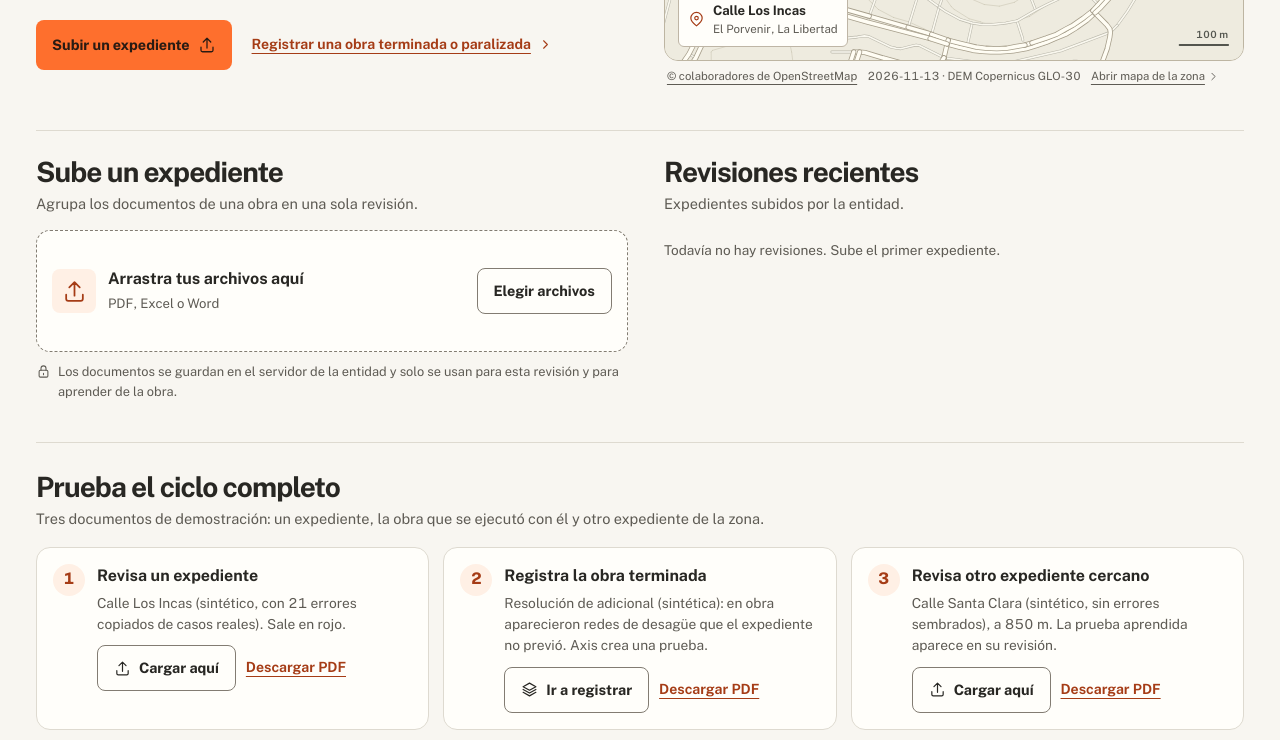
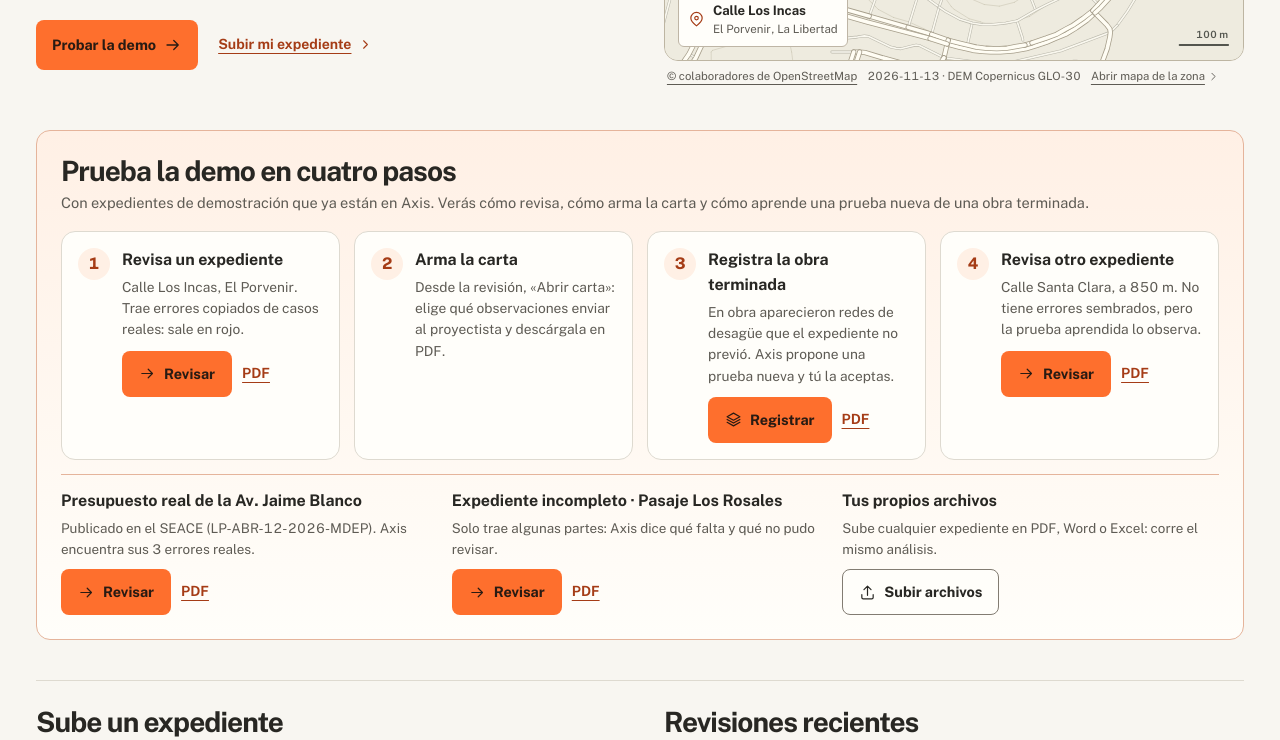
Before and after one commit to andr2116d/axis, a Next.js app in the folder front/: page / in a window 1280 px wide. Shown: the part 400-1140 px from the top of the page. Built offline with nearby package versions, Linux system fonts and the light colour scheme.

Commit message:
feat(front): demo con un clic y nueva página de cómo funciona

```diff
--- a/front/src/app/globals.css
+++ b/front/src/app/globals.css
@@ -660,3 +660,40 @@ a.btn{text-decoration:none}
 .campo-carta input{width:100%;min-height:40px;border:1px solid var(--line-strong);border-radius:7px;background:var(--white);color:var(--ink);padding:6px 9px;font-size:.88rem}
 .carta-subtitulo{margin-top:16px}
 @media print{.letter-remove{display:none!important}.carta-resultado{border:1px solid #999}}
+.pill.neutral{color:var(--muted);background:#efece5}
+.chips .chip-alta{background:var(--high-bg);border-color:#e7bfb6;color:var(--high)}
+.chips .chip-confirmar{background:var(--pending-bg);color:var(--pending)}
+.chips .chip-confirmed{background:var(--good-bg);border-color:#bcd9c3;color:var(--good)}
+.lista-pruebas{list-style:none;margin:0 0 14px;padding:0;display:grid;grid-template-columns:repeat(auto-fill,minmax(360px,1fr));gap:0 18px}
+.lista-pruebas li{display:grid;grid-template-columns:auto 1fr auto;gap:10px;align-items:center;border-bottom:1px solid var(--line);padding:8px 2px;font-size:.86rem}
+.lista-pruebas li.de-obra{background:var(--warm);padding-inline:8px;border-radius:6px}
+.lista-pruebas .mono{color:var(--muted);font-size:.72rem}
+.nombre-prueba small{display:block;color:var(--muted);font-size:.75rem}
+@media(max-width:620px){.lista-pruebas{grid-template-columns:1fr}}
+.kit-demo{margin:10px 0 40px;border-top:0;padding:24px;border:1px solid var(--warm-line);border-radius:var(--radius);background:linear-gradient(180deg,var(--warm),var(--surface))}
+.kit-pasos{grid-template-columns:repeat(4,minmax(0,1fr))}
+.kit-otros{display:grid;grid-template-columns:repeat(3,minmax(0,1fr));gap:14px;margin-top:14px;padding-top:14px;border-top:1px solid var(--warm-line)}
+.kit-otros>div{display:grid;gap:4px;align-content:start}
+.kit-otros span{font-size:.84rem;color:var(--muted)}
+.kit-otros .kit-acciones{margin-top:6px}
+@media(max-width:1040px){.kit-pasos,.kit-otros{grid-template-columns:1fr}}
+
+/* ── Cómo funciona ────────────────────────────────────────── */
+.flujos{display:grid;gap:16px;margin-bottom:36px}
+.flujo{border:1px solid var(--line);border-radius:var(--radius);background:var(--surface);padding:18px}
+.flujo h3{font-size:1.05rem;margin-bottom:12px}
+.flujo ol{list-style:none;margin:0;padding:0;display:grid;grid-template-columns:repeat(5,minmax(0,1fr));gap:10px;counter-reset:paso}
+.flujo li{position:relative;display:grid;gap:4px;align-content:start;padding:12px;border-radius:10px;background:var(--white);border:1px solid var(--line)}
+.flujo li:not(:last-child)::after{content:"→";position:absolute;right:-11px;top:22px;color:var(--accent);font-weight:800;z-index:1}
+.flujo li strong{font-size:.9rem}
+.flujo li small{font-size:.8rem;color:var(--muted)}
+.flujo .mono{color:var(--accent)}
+.flujo-icono{display:inline-grid;place-items:center;width:34px;height:34px;border-radius:9px;background:var(--warm);color:var(--accent);flex:none}
+.flujos-nota{display:flex;align-items:center;gap:8px;font-size:.88rem;color:var(--muted)}
+.grupos-motores{display:grid;grid-template-columns:repeat(auto-fill,minmax(330px,1fr));gap:14px}
+.grupos-motores article{border:1px solid var(--line);border-radius:var(--radius);background:var(--surface);padding:16px}
+.grupos-motores h3{display:flex;align-items:center;gap:10px;font-size:1.02rem;margin-bottom:10px}
+.grupos-motores ul{list-style:none;margin:0;padding:0}
+.grupos-motores li{display:grid;gap:1px;border-top:1px solid var(--line);padding:7px 0;font-size:.86rem}
+.grupos-motores li span{color:var(--muted);font-size:.8rem}
+@media(max-width:1040px){.flujo ol{grid-template-columns:1fr}.flujo li:not(:last-child)::after{content:"↓";right:auto;left:22px;top:auto;bottom:-15px}}
--- a/front/src/app/page.tsx
+++ b/front/src/app/page.tsx
@@ -1,5 +1,6 @@
 import Link from 'next/link';
-import { listarExpedientes } from '@/servidor/almacen';
+import { listarExpedientes, listarPruebas } from '@/servidor/almacen';
+import { pruebasConocidas } from '@/servidor/aprendizaje/biblioteca';
 import { usaBlob } from '@/servidor/respaldo';
 import { CargaExpediente } from '@/componentes/CargaExpediente';
 import { Icono } from '@/componentes/Icono';
@@ -11,20 +12,23 @@ import { KitDemo } from '@/componentes/KitDemo';
 export const dynamic = 'force-dynamic';
 
 export default async function Inicio() {
-  const recientes = (await listarExpedientes()).slice(0, 6);
+  const [todos, aprendidas] = await Promise.all([listarExpedientes(), listarPruebas()]);
+  const recientes = todos.slice(0, 6);
+  const pruebas = pruebasConocidas(aprendidas).filter((p) => p.estado === 'activa').length;
   return (
     <>
       <section className="hero">
         <div className="hero-copy">
           <h1>Revisa expedientes<br className="desktop-br" /> antes de construir.</h1>
-          <p>Axis corre 30 pruebas nacidas de errores reales en obras de La Libertad, más las que aprende de cada obra terminada o paralizada. Da un semáforo, la evidencia de cada observación y la carta lista para enviar.</p>
+          <p>Axis ya aprendió {pruebas} pruebas de errores reales en obras de La Libertad y aprende una nueva con cada obra terminada o paralizada. Da un semáforo, la evidencia de cada observación y la carta lista para enviar.</p>
           <div className="hero-actions">
-            <a className="btn primary" href="#cargar"><Icono nombre="upload" tamano={18} />Subir un expediente</a>
-            <Link className="text-link" href="/obras">Registrar una obra terminada o paralizada <Icono nombre="chevron" tamano={15} /></Link>
+            <a className="btn primary" href="#demo"><Icono nombre="arrow" tamano={18} />Probar la demo</a>
+            <a className="text-link" href="#cargar">Subir mi expediente <Icono nombre="chevron" tamano={15} /></a>
           </div>
         </div>
         <div className="cover-territory"><MapaPortada clave="incas" lugar="El Porvenir, La Libertad" /></div>
       </section>
+      <KitDemo subidaDirecta={usaBlob} />
       <section className="start-grid" aria-label="Cómo iniciar una revisión">
         <CargaExpediente subidaDirecta={usaBlob} />
         <div className="samples-section">
@@ -45,7 +49,6 @@ export default async function Inicio() {
           ) : <p className="empty-line">Todavía no hay revisiones. Sube el primer expediente.</p>}
         </div>
       </section>
-      <KitDemo />
     </>
   );
 }
--- a/front/src/componentes/CargaExpediente.tsx
+++ b/front/src/componentes/CargaExpediente.tsx
@@ -1,10 +1,9 @@
 'use client';
 
-import { useCallback, useState } from 'react';
+import { useState } from 'react';
 import { useRouter } from 'next/navigation';
 import { Icono } from './Icono';
 import { SelectorArchivos, enviar } from './SelectorArchivos';
-import { useArchivosDemo } from './archivos-demo';
 
 export function CargaExpediente({ subidaDirecta }: { subidaDirecta: boolean }) {
   const router = useRouter();
@@ -12,7 +11,6 @@ export function CargaExpediente({ subidaDirecta }: { subidaDirecta: boolean }) {
   const [enviando, setEnviando] = useState(false);
   const [progreso, setProgreso] = useState('');
   const [error, setError] = useState('');
-  useArchivosDemo('expediente', useCallback((a: File) => setArchivos([a]), []));
 
   const subir = async () => {
     setEnviando(true);
--- a/front/src/componentes/KitDemo.tsx
+++ b/front/src/componentes/KitDemo.tsx
@@ -1,53 +1,99 @@
 'use client';
 
+import { useState } from 'react';
 import Link from 'next/link';
+import { useRouter } from 'next/navigation';
 import { Icono } from './Icono';
-import { cargarDemo } from './archivos-demo';
+import { enviar } from './SelectorArchivos';
 
-const PASOS = [
-  {
-    paso: '1', titulo: 'Revisa un expediente', texto: 'Calle Los Incas (sintético, con 21 errores copiados de casos reales). Sale en rojo.',
-    archivo: '/demo/LL-01_pistas-calle-los-incas_con-errores.pdf', destino: 'expediente' as const,
-  },
-  {
-    paso: '2', titulo: 'Registra la obra terminada', texto: 'Resolución de adicional (sintética): en obra aparecieron redes de desagüe que el expediente no previó. Axis crea una prueba.',
-    archivo: '/demo/OBRA-LL-01_resolucion-adicional-01_sintetica.pdf', destino: 'obra' as const,
-  },
-  {
-    paso: '3', titulo: 'Revisa otro expediente cercano', texto: 'Calle Santa Clara (sintético, sin errores sembrados), a 850 m. La prueba aprendida aparece en su revisión.',
-    archivo: '/demo/LL-02_pistas-calle-santa-clara_limpio.pdf', destino: 'expediente' as const,
-  },
+// Demo con los expedientes que ya están en el servidor: un clic revisa o registra.
+
+const LL01 = '/demo/LL-01_pistas-calle-los-incas_con-errores.pdf';
+const OBRA = '/demo/OBRA-LL-01_resolucion-adicional-01_sintetica.pdf';
+const LL02 = '/demo/LL-02_pistas-calle-santa-clara_limpio.pdf';
+
+const OTROS = [
+  { titulo: 'Presupuesto real de la Av. Jaime Blanco', texto: 'Publicado en el SEACE (LP-ABR-12-2026-MDEP). Axis encuentra sus 3 errores reales.', archivo: '/demo/REAL_presupuesto_av-jaime-blanco_SEACE.pdf' },
+  { titulo: 'Expediente incompleto · Pasaje Los Rosales', texto: 'Solo trae algunas partes: Axis dice qué falta y qué no pudo revisar.', archivo: '/demo/LL-03_pistas-pasaje-los-rosales_incompleto.pdf' },
 ];
 
-export function KitDemo() {
+export function KitDemo({ subidaDirecta }: { subidaDirecta: boolean }) {
+  const router = useRouter();
+  const [cargando, setCargando] = useState('');
+  const [error, setError] = useState('');
+
+  const revisar = async (url: string) => {
+    setCargando(url);
+    setError('');
+    try {
+      const blob = await (await fetch(url)).blob();
+      const archivo = new File([blob], decodeURIComponent(url.split('/').pop()!), { type: 'application/pdf' });
+      const { id } = await enviar<{ id: string }>('/api/expedientes', [archivo], {}, subidaDirecta);
+      router.push(`/revision/${id}`);
+    } catch (e) {
+      setError((e as Error).message);
+      setCargando('');
+    }
+  };
+
+  const boton = (url: string, texto: string) => (
+    <button type="button" className="btn primary" disabled={!!cargando} aria-busy={cargando === url} onClick={() => revisar(url)}>
+      <Icono nombre={cargando === url ? 'clock' : 'arrow'} tamano={17} />{cargando === url ? 'Leyendo…' : texto}
+    </button>
+  );
+
   return (
-    <section className="kit-demo" aria-labelledby="kit-demo">
+    <section className="kit-demo" id="demo" aria-labelledby="kit-demo">
       <div className="section-heading">
-        <h2 id="kit-demo">Prueba el ciclo completo</h2>
-        <p>Tres documentos de demostración: un expediente, la obra que se ejecutó con él y otro expediente de la zona.</p>
+        <h2 id="kit-demo">Prueba la demo en cuatro pasos</h2>
+        <p>Con expedientes de demostración que ya están en Axis. Verás cómo revisa, cómo arma la carta y cómo aprende una prueba nueva de una obra terminada.</p>
       </div>
       <ol className="kit-pasos">
-        {PASOS.map((p) => (
-          <li key={p.paso}>
-            <span className="kit-num">{p.paso}</span>
-            <div>
-              <strong>{p.titulo}</strong>
-              <p>{p.texto}</p>
-              <div className="kit-acciones">
-                {p.destino === 'expediente'
-                  ? <button type="button" className="btn secondary" onClick={() => { cargarDemo('expediente', p.archivo); document.getElementById('cargar')?.scrollIntoView({ block: 'center' }); }}><Icono nombre="upload" tamano={17} />Cargar aquí</button>
-                  : <Link className="btn secondary" href={`/obras?demo=${encodeURIComponent(p.archivo)}`}><Icono nombre="layers" tamano={17} />Ir a registrar</Link>}
-                <a className="text-link" href={p.archivo} download>Descargar PDF</a>
-              </div>
-            </div>
-          </li>
+        <li>
+          <span className="kit-num">1</span>
+          <div>
+            <strong>Revisa un expediente</strong>
+            <p>Calle Los Incas, El Porvenir. Trae errores copiados de casos reales: sale en rojo.</p>
+            <div className="kit-acciones">{boton(LL01, 'Revisar')}<a className="text-link" href={LL01} download>PDF</a></div>
+          </div>
+        </li>
+        <li>
+          <span className="kit-num">2</span>
+          <div>
+            <strong>Arma la carta</strong>
+            <p>Desde la revisión, «Abrir carta»: elige qué observaciones enviar al proyectista y descárgala en PDF.</p>
+          </div>
+        </li>
+        <li>
+          <span className="kit-num">3</span>
+          <div>
+            <strong>Registra la obra terminada</strong>
+            <p>En obra aparecieron redes de desagüe que el expediente no previó. Axis propone una prueba nueva y tú la aceptas.</p>
+            <div className="kit-acciones"><Link className="btn primary" href={`/obras?demo=${encodeURIComponent(OBRA)}`}><Icono nombre="layers" tamano={17} />Registrar</Link><a className="text-link" href={OBRA} download>PDF</a></div>
+          </div>
+        </li>
+        <li>
+          <span className="kit-num">4</span>
+          <div>
+            <strong>Revisa otro expediente</strong>
+            <p>Calle Santa Clara, a 850 m. No tiene errores sembrados, pero la prueba aprendida lo observa.</p>
+            <div className="kit-acciones">{boton(LL02, 'Revisar')}<a className="text-link" href={LL02} download>PDF</a></div>
+          </div>
+        </li>
+      </ol>
+      {error && <p className="form-error" role="alert">{error}</p>}
+      <div className="kit-otros">
+        {OTROS.map((o) => (
+          <div key={o.archivo}>
+            <strong>{o.titulo}</strong><span>{o.texto}</span>
+            <div className="kit-acciones">{boton(o.archivo, 'Revisar')}<a className="text-link" href={o.archivo} download>PDF</a></div>
+          </div>
         ))}
-      </ol>
-      <p className="inline-note">
-        <Icono nombre="file" tamano={15} /> Con un documento real: <a href="/demo/REAL_presupuesto_av-jaime-blanco_SEACE.pdf" download>presupuesto publicado de la Av. Jaime Blanco</a> (SEACE, LP-ABR-12-2026-MDEP).
-        Axis encuentra sus 3 errores reales: monto en letras, un subtotal y partidas globales.
-        <button type="button" className="text-link" onClick={() => { cargarDemo('expediente', '/demo/REAL_presupuesto_av-jaime-blanco_SEACE.pdf'); document.getElementById('cargar')?.scrollIntoView({ block: 'center' }); }}>Cargar aquí</button>
-      </p>
+        <div>
+          <strong>Tus propios archivos</strong><span>Sube cualquier expediente en PDF, Word o Excel: corre el mismo análisis.</span>
+          <div className="kit-acciones"><a className="btn secondary" href="#cargar"><Icono nombre="upload" tamano={17} />Subir archivos</a></div>
+        </div>
+      </div>
     </section>
   );
 }
--- a/front/src/componentes/archivos-demo.ts
+++ /dev/null
@@ -1,26 +0,0 @@
-'use client';
-
-import { useEffect } from 'react';
-
-// Los botones del kit de demo cargan un archivo en el formulario de la página
-// (expediente u obra) mediante un evento del navegador.
-
-const EVENTO = 'axis:archivo-demo';
-
-export function cargarDemo(destino: 'expediente' | 'obra', url: string) {
-  window.dispatchEvent(new CustomEvent(EVENTO, { detail: { destino, url } }));
-}
-
-export function useArchivosDemo(destino: 'expediente' | 'obra', alCargar: (archivo: File) => void) {
-  useEffect(() => {
-    const escuchar = async (e: Event) => {
-      const { destino: d, url } = (e as CustomEvent<{ destino: string; url: string }>).detail;
-      if (d !== destino) return;
-      const r = await fetch(url);
-      const nombre = decodeURIComponent(url.split('/').pop() ?? 'documento.pdf');
-      alCargar(new File([await r.blob()], nombre, { type: 'application/pdf' }));
-    };
-    window.addEventListener(EVENTO, escuchar);
-    return () => window.removeEventListener(EVENTO, escuchar);
-  }, [destino, alCargar]);
-}
```
Also changed, not shown: front/src/app/como-funciona/page.tsx (+76 -37 lines).
